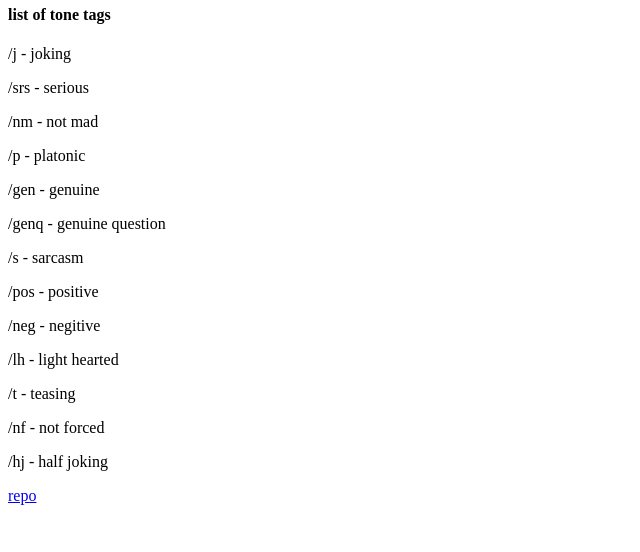
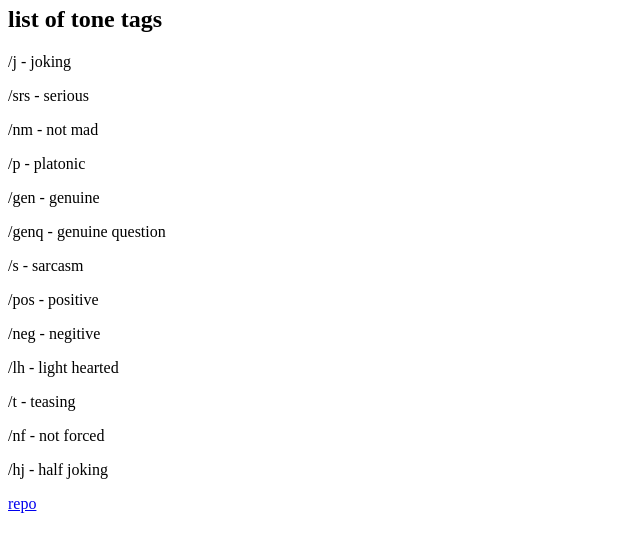
Before and after one commit to cueboid/tonetags, a plain HTML site: page index.html in a window 1280 px wide. Shown: the whole page, without its empty margins (0-640 px from the left). Drawn offline with Linux system fonts and the light colour scheme.

Commit message:
make header bigger (<h4> -> <h2>)

```diff
--- a/index.html
+++ b/index.html
@@ -15,7 +15,7 @@
     </style>
   </head>
   <body>
-    <h4 class="heading">list of tone tags</h4>
+    <h2 class="heading">list of tone tags</h2>
     <p>/j - joking</p>
     <p>/srs - serious</p>
     <p>/nm - not mad</p>
```
